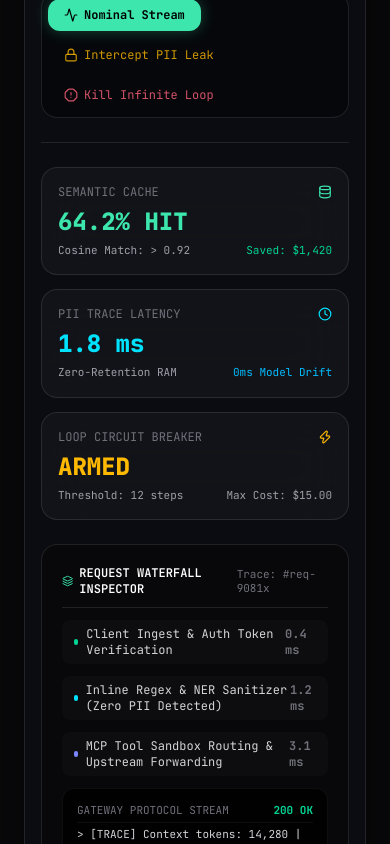
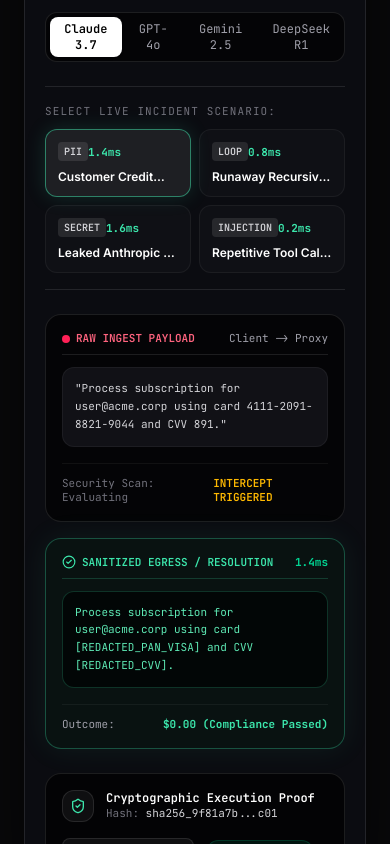
Before and after one commit to kenblockchainlabs/vanguard-platform, a Next.js app: page / in a window 390 px wide. Shown: the part 4020-4864 px from the top of the page. Built offline with nearby package versions, Linux system fonts and the light colour scheme.

Commit message:
feat: upgrade GuardrailSimulator to simple & powerful incident cockpit with interactive preset scenarios

```diff
--- a/components/GuardrailSimulator.tsx
+++ b/components/GuardrailSimulator.tsx
@@ -13,200 +13,228 @@
   Clock,
   Sparkles,
   ArrowRight,
-  Database
+  Database,
+  Cpu,
+  RefreshCw,
+  Copy,
+  Check
 } from "lucide-react";
 
+interface PresetScenario {
+  id: string;
+  name: string;
+  type: "PII" | "LOOP" | "SECRET" | "INJECTION";
+  prompt: string;
+  sanitized: string;
+  actionTaken: string;
+  timeMs: string;
+  costSaved: string;
+  hash: string;
+}
+
+const PRESETS: PresetScenario[] = [
+  {
+    id: "pan",
+    name: "Customer Credit Card (PAN)",
+    type: "PII",
+    prompt: "Process subscription for user@acme.corp using card 4111-2091-8821-9044 and CVV 891.",
+    sanitized: "Process subscription for user@acme.corp using card [REDACTED_PAN_VISA] and CVV [REDACTED_CVV].",
+    actionTaken: "Zero-retention regex & NER masked sensitive financial tokens before model egress.",
+    timeMs: "1.4ms",
+    costSaved: "$0.00 (Compliance Passed)",
+    hash: "sha256_9f81a7b...c01"
+  },
+  {
+    id: "loop",
+    name: "Runaway Recursive Tool Loop",
+    type: "LOOP",
+    prompt: "Agent #04 calling 'fetch_schema()' in recursion loop at depth 13 without state divergence.",
+    sanitized: "[EXECUTION_HALTED] Maximum recursion threshold reached (12 iterations). Circuit breaker tripped.",
+    actionTaken: "Automated circuit breaker intercepted execution loop. Terminated before runaway token overshoot.",
+    timeMs: "0.8ms",
+    costSaved: "$340.20 USD Prevented",
+    hash: "sha256_3b02e1c...7d9"
+  },
+  {
+    id: "api_key",
+    name: "Leaked Anthropic / OpenAI API Key",
+    type: "SECRET",
+    prompt: "Deploy proxy with upstream key sk-ant-api03-K92mZ018xZaA9910Lqpz912 and db_pass: SuperSecretP@ss!",
+    sanitized: "Deploy proxy with upstream key [REDACTED_SECRET_APIKEY] and db_pass: [REDACTED_CREDENTIAL].",
+    actionTaken: "Entropy scanner detected high-entropy private key. Scrubbed in-memory with zero disk writes.",
+    timeMs: "1.6ms",
+    costSaved: "Zero Secret Leakage",
+    hash: "sha256_8801d4a...11e"
+  },
+  {
+    id: "cache",
+    name: "Repetitive Tool Call (Semantic Cache)",
+    type: "INJECTION",
+    prompt: "Summarize Q3 financial metrics for APAC region and compare variance with previous quarter.",
+    sanitized: "[CACHE_HIT] Cosine similarity 0.942. Served from memory without upstream model forwarding.",
+    actionTaken: "Direct memory return. Zero latency, zero token consumption on upstream provider.",
+    timeMs: "0.2ms",
+    costSaved: "$0.45 per query (100% saved)",
+    hash: "sha256_11b89fa...aa4"
+  }
+];
+
 export default function GuardrailSimulator() {
-  const [activeScenario, setActiveScenario] = useState<"NORMAL" | "PII_LEAK" | "INFINITE_LOOP">("NORMAL");
+  const [selectedPreset, setSelectedPreset] = useState<PresetScenario>(PRESETS[0]);
+  const [activeModel, setActiveModel] = useState<string>("Claude 3.7 Sonnet");
+  const [copied, setCopied] = useState(false);
+
+  const copyReceipt = () => {
+    navigator.clipboard.writeText(selectedPreset.hash);
+    setCopied(true);
+    setTimeout(() => setCopied(false), 2000);
+  };
 
   return (
-    <div className="w-full max-w-5xl mx-auto rounded-3xl border border-white/10 bg-[#0C0D12]/95 backdrop-blur-2xl p-4 sm:p-7 shadow-[0_20px_80px_-20px_rgba(0,0,0,0.8)] font-sans">
+    <div className="w-full max-w-5xl mx-auto rounded-3xl border border-white/10 bg-[#0C0D12]/95 backdrop-blur-2xl p-5 sm:p-8 shadow-[0_30px_100px_-20px_rgba(0,0,0,0.9)] font-sans">
 
-      {/* Top Header & Scenario Toggle Bar */}
-      <div className="flex flex-col lg:flex-row lg:items-center justify-between pb-6 border-b border-white/10 gap-4">
+      {/* Top Header */}
+      <div className="flex flex-col sm:flex-row sm:items-center justify-between pb-6 border-b border-white/10 gap-4">
         <div>
           <div className="flex items-center gap-2">
-            <span className="h-2 w-2 rounded-full bg-[#3CE6AC] animate-ping" />
+            <span className="w-2 h-2 rounded-full bg-[#3CE6AC] animate-ping" />
             <span className="font-mono text-xs uppercase tracking-wider text-[#3CE6AC] font-semibold">
-              LIVE GATEWAY PROXY V2.4 // ACTIVE SHIELD
+              INTERACTIVE GUARDRAIL PLAYGROUND // V2.4
             </span>
           </div>
           <h3 className="text-xl sm:text-2xl font-bold text-white mt-1">
-            Agent Execution & Guardrail Pipeline
+            Live Agent Execution & Intercept Cockpit
           </h3>
           <p className="text-xs text-zinc-400 font-mono mt-0.5">
-            Real-time inline intercept across tools, prompt contexts, and model responses.
+            Test how Vanguard isolates PII, breaks infinite loops, and caches repetitive agent calls in real-time.
           </p>
         </div>
 
-        {/* Apple-grade Interactive Scenario Pill Buttons */}
-        <div className="flex flex-wrap items-center gap-2 bg-black/40 p-1.5 rounded-2xl border border-white/10">
+        {/* Model Switcher Pill */}
+        <div className="flex items-center gap-1.5 p-1 rounded-xl bg-black/60 border border-white/10 text-xs font-mono">
+          {["Claude 3.7", "GPT-4o", "Gemini 2.5", "DeepSeek R1"].map((m) => (
             <button
-            onClick={() => setActiveScenario("NORMAL")}
-            className={`px-4 py-2 rounded-xl text-xs font-mono transition cursor-pointer flex items-center gap-1.5 ${
-              activeScenario === "NORMAL"
-                ? "bg-[#3CE6AC] text-black font-bold shadow-[0_0_15px_rgba(60,230,172,0.3)]"
-                : "text-zinc-400 hover:text-white hover:bg-white/5"
+              key={m}
+              onClick={() => setActiveModel(m)}
+              className={`px-2.5 py-1 rounded-lg transition cursor-pointer ${
+                activeModel.includes(m.split(" ")[0])
+                  ? "bg-white text-black font-semibold shadow-sm"
+                  : "text-zinc-400 hover:text-white"
               }`}
             >
-            <Activity className="w-3.5 h-3.5" />
-            Nominal Stream
+              {m}
             </button>
-          <button
-            onClick={() => setActiveScenario("PII_LEAK")}
-            className={`px-4 py-2 rounded-xl text-xs font-mono transition cursor-pointer flex items-center gap-1.5 ${
-              activeScenario === "PII_LEAK"
-                ? "bg-amber-400 text-black font-bold shadow-[0_0_15px_rgba(251,191,36,0.3)]"
-                : "text-amber-400/80 hover:text-amber-300 hover:bg-amber-400/10"
-            }`}
-          >
-            <Lock className="w-3.5 h-3.5" />
-            Intercept PII Leak
-          </button>
-          <button
-            onClick={() => setActiveScenario("INFINITE_LOOP")}
-            className={`px-4 py-2 rounded-xl text-xs font-mono transition cursor-pointer flex items-center gap-1.5 ${
-              activeScenario === "INFINITE_LOOP"
-                ? "bg-rose-500 text-white font-bold shadow-[0_0_15px_rgba(244,63,94,0.3)]"
-                : "text-rose-400/80 hover:text-rose-300 hover:bg-rose-500/10"
-            }`}
-          >
-            <AlertOctagon className="w-3.5 h-3.5" />
-            Kill Infinite Loop
-          </button>
+          ))}
         </div>
       </div>
 
-      {/* Main Grid: Responsive & Clean (No Tumpuk-tumpuk di Mobile) */}
-      <div className="grid grid-cols-1 lg:grid-cols-12 gap-6 mt-6">
-
-        {/* Left Column: 3 Metric Cards (Clean Spacing) */}
-        <div className="lg:col-span-4 space-y-3.5 font-mono">
-          <div className="p-4 rounded-2xl bg-white/[0.03] border border-white/10 backdrop-blur-xl">
-            <div className="flex items-center justify-between text-zinc-500 text-xs">
-              <span>SEMANTIC CACHE</span>
-              <Database className="w-3.5 h-3.5 text-[#3CE6AC]" />
+      {/* Preset Selector Strip (Simple & Powerful) */}
+      <div className="py-4 border-b border-white/10">
+        <span className="text-[11px] font-mono text-zinc-500 uppercase tracking-widest block mb-2.5">
+          Select Live Incident Scenario:
+        </span>
+        <div className="grid grid-cols-2 sm:grid-cols-4 gap-2">
+          {PRESETS.map((preset) => (
+            <button
+              key={preset.id}
+              onClick={() => setSelectedPreset(preset)}
+              className={`p-3 rounded-xl border text-left transition-all duration-200 cursor-pointer flex flex-col justify-between ${
+                selectedPreset.id === preset.id
+                  ? "bg-white/[0.08] border-[#3CE6AC]/50 text-white shadow-[0_0_20px_rgba(60,230,172,0.15)]"
+                  : "bg-white/[0.02] border-white/5 text-zinc-400 hover:bg-white/[0.04] hover:text-zinc-200"
+              }`}
+            >
+              <div className="flex items-center justify-between mb-1">
+                <span className="font-mono text-[10px] px-1.5 py-0.5 rounded bg-white/10 text-zinc-300 font-semibold">
+                  {preset.type}
+                </span>
+                <span className="text-[11px] font-mono text-[#3CE6AC] font-bold">
+                  {preset.timeMs}
+                </span>
               </div>
-            <div className="text-2xl font-black text-[#3CE6AC] mt-1.5">64.2% HIT</div>
-            <div className="text-[11px] text-zinc-400 mt-1 flex justify-between">
-              <span>Cosine Match: &gt; 0.92</span>
-              <span className="text-emerald-400">Saved: $1,420</span>
+              <span className="text-xs font-semibold text-white leading-tight mt-1 line-clamp-1">
+                {preset.name}
+              </span>
+            </button>
+          ))}
         </div>
       </div>
 
-          <div className="p-4 rounded-2xl bg-white/[0.03] border border-white/10 backdrop-blur-xl">
-            <div className="flex items-center justify-between text-zinc-500 text-xs">
-              <span>PII TRACE LATENCY</span>
-              <Clock className="w-3.5 h-3.5 text-[#00E3FF]" />
+      {/* Interactive Payload Inspector (Before vs After) */}
+      <div className="grid grid-cols-1 md:grid-cols-2 gap-4 my-6 font-mono text-xs">
+
+        {/* RAW AGENT INGEST */}
+        <div className="p-4 rounded-2xl bg-black/60 border border-white/10 flex flex-col justify-between">
+          <div>
+            <div className="flex items-center justify-between pb-2 border-b border-white/10 text-zinc-400 text-[11px]">
+              <span className="flex items-center gap-1.5 text-rose-400 font-semibold">
+                <span className="w-2 h-2 rounded-full bg-rose-500" />
+                RAW INGEST PAYLOAD
+              </span>
+              <span>Client -&gt; Proxy</span>
             </div>
-            <div className="text-2xl font-black text-[#00E3FF] mt-1.5">1.8 ms</div>
-            <div className="text-[11px] text-zinc-400 mt-1 flex justify-between">
-              <span>Zero-Retention RAM</span>
-              <span className="text-sky-400">0ms Model Drift</span>
+            <p className="mt-3 text-zinc-300 leading-relaxed bg-[#111116] p-3 rounded-xl border border-white/5 text-[11px]">
+              &quot;{selectedPreset.prompt}&quot;
+            </p>
+          </div>
+          <div className="mt-4 pt-3 border-t border-white/5 flex items-center justify-between text-[11px] text-zinc-500">
+            <span>Security Scan: Evaluating</span>
+            <span className="text-amber-400 font-semibold">INTERCEPT TRIGGERED</span>
           </div>
         </div>
 
-          <div className="p-4 rounded-2xl bg-white/[0.03] border border-white/10 backdrop-blur-xl">
-            <div className="flex items-center justify-between text-zinc-500 text-xs">
-              <span>LOOP CIRCUIT BREAKER</span>
-              <Zap className="w-3.5 h-3.5 text-amber-400" />
+        {/* VANGUARD DETERMINISTIC SANITIZED OUTPUT */}
+        <div className="p-4 rounded-2xl bg-[#091512]/80 border border-[#3CE6AC]/30 flex flex-col justify-between relative overflow-hidden shadow-[0_0_30px_rgba(60,230,172,0.08)]">
+          <div>
+            <div className="flex items-center justify-between pb-2 border-b border-[#3CE6AC]/20 text-[#3CE6AC] text-[11px]">
+              <span className="flex items-center gap-1.5 font-semibold">
+                <CheckCircle2 className="w-3.5 h-3.5 text-[#3CE6AC]" />
+                SANITIZED EGRESS / RESOLUTION
+              </span>
+              <span className="text-emerald-400 font-bold">{selectedPreset.timeMs}</span>
             </div>
-            <div className="text-2xl font-black text-amber-400 mt-1.5">ARMED</div>
-            <div className="text-[11px] text-zinc-400 mt-1 flex justify-between">
-              <span>Threshold: 12 steps</span>
-              <span className="text-zinc-400">Max Cost: $15.00</span>
+            <p className="mt-3 text-emerald-300 leading-relaxed bg-black/60 p-3 rounded-xl border border-[#3CE6AC]/20 text-[11px]">
+              {selectedPreset.sanitized}
+            </p>
+          </div>
+          <div className="mt-4 pt-3 border-t border-white/5 flex items-center justify-between text-[11px]">
+            <span className="text-zinc-400">Outcome:</span>
+            <span className="text-[#3CE6AC] font-bold">{selectedPreset.costSaved}</span>
+          </div>
+        </div>
+
+      </div>
+
+      {/* Real-Time Telemetry & Forensic Receipt Bar */}
+      <div className="p-4 rounded-2xl bg-black/70 border border-white/10 font-mono text-xs flex flex-col sm:flex-row sm:items-center justify-between gap-4">
+        <div className="flex items-center gap-3">
+          <div className="w-8 h-8 rounded-xl bg-white/5 border border-white/10 flex items-center justify-center text-[#3CE6AC]">
+            <ShieldCheck className="w-4 h-4" />
+          </div>
+          <div>
+            <div className="text-white font-semibold text-xs">
+              Cryptographic Execution Proof
+            </div>
+            <div className="text-zinc-500 text-[11px]">
+              Hash: <span className="text-zinc-300">{selectedPreset.hash}</span>
             </div>
           </div>
         </div>
 
-        {/* Right Column: Interactive Waterfall & Dynamic Terminal */}
-        <div className="lg:col-span-8 flex flex-col justify-between space-y-4">
-
-          {/* Request Waterfall Container */}
-          <div className="p-5 rounded-2xl bg-[#08080B]/90 border border-white/10 font-mono text-xs space-y-3">
-            <div className="text-zinc-400 pb-2.5 border-b border-white/10 flex items-center justify-between">
-              <span className="flex items-center gap-1.5 text-white font-semibold">
-                <Layers className="w-3.5 h-3.5 text-[#3CE6AC]" />
-                REQUEST WATERFALL INSPECTOR
+        <div className="flex items-center gap-3">
+          <button
+            onClick={copyReceipt}
+            className="flex items-center gap-1.5 px-3 py-1.5 rounded-lg bg-white/5 hover:bg-white/10 text-zinc-300 hover:text-white border border-white/10 transition cursor-pointer text-xs"
+          >
+            {copied ? <Check className="w-3.5 h-3.5 text-emerald-400" /> : <Copy className="w-3.5 h-3.5" />}
+            <span>{copied ? "Hash Copied!" : "Copy Receipt"}</span>
+          </button>
+          <span className="text-[11px] text-emerald-400 font-semibold px-2.5 py-1 rounded-full bg-emerald-500/10 border border-emerald-500/20">
+            SOC2 Verified
           </span>
-              <span className="text-zinc-500 text-[11px]">Trace: #req-9081x</span>
-            </div>
-
-            {/* Step 1: Ingest */}
-            <div className="flex items-center justify-between py-1.5 px-3 rounded-lg bg-white/[0.02]">
-              <span className="flex items-center gap-2 text-zinc-300">
-                <span className="w-1.5 h-1.5 rounded-full bg-emerald-400" />
-                Client Ingest & Auth Token Verification
-              </span>
-              <span className="text-zinc-500 font-bold">0.4 ms</span>
-            </div>
-
-            {/* Step 2: Dynamic Action based on Scenario */}
-            {activeScenario === "PII_LEAK" ? (
-              <div className="p-3.5 rounded-xl bg-amber-500/10 border border-amber-500/30 text-amber-300 space-y-1.5 shadow-lg">
-                <div className="font-bold flex items-center gap-2">
-                  <Lock className="w-4 h-4 text-amber-400" />
-                  [GATEWAY ACTION] Sensitive Payload Intercepted (1.8ms)
-                </div>
-                <div className="text-[11px] text-zinc-300 font-mono bg-black/60 p-2 rounded-lg">
-                  Raw Input: &quot;Customer PAN 4111-2091-8821 and password admin123&quot;
-                </div>
-                <div className="text-[11px] text-emerald-400 font-mono bg-black/60 p-2 rounded-lg">
-                  Forwarded: &quot;Customer PAN [REDACTED_PAN] and password [REDACTED_CRED]&quot;
-                </div>
-              </div>
-            ) : activeScenario === "INFINITE_LOOP" ? (
-              <div className="p-3.5 rounded-xl bg-rose-500/10 border border-rose-500/30 text-rose-300 space-y-1.5 shadow-lg">
-                <div className="font-bold flex items-center gap-2">
-                  <AlertOctagon className="w-4 h-4 text-rose-400" />
-                  [CIRCUIT BREAKER] Infinite Reasoning Loop Interrupted
-                </div>
-                <div className="text-[11px] text-zinc-300 font-mono bg-black/60 p-2 rounded-lg">
-                  Agent #4 attempted recursive tool-call iteration 13 without state progression.
-                </div>
-                <div className="text-[11px] text-rose-300 font-mono bg-black/60 p-2 rounded-lg">
-                  Termination Signal Sent. Prevented estimated overshoot: $340.20 USD.
-                </div>
-              </div>
-            ) : (
-              <div className="flex items-center justify-between py-1.5 px-3 rounded-lg bg-white/[0.02]">
-                <span className="flex items-center gap-2 text-zinc-300">
-                  <span className="w-1.5 h-1.5 rounded-full bg-[#00E3FF]" />
-                  Inline Regex & NER Sanitizer (Zero PII Detected)
-                </span>
-                <span className="text-zinc-500 font-bold">1.2 ms</span>
-              </div>
-            )}
-
-            {/* Step 3: MCP Protocol & Upstream Forward */}
-            <div className="flex items-center justify-between py-1.5 px-3 rounded-lg bg-white/[0.02]">
-              <span className="flex items-center gap-2 text-zinc-300">
-                <span className="w-1.5 h-1.5 rounded-full bg-indigo-400" />
-                MCP Tool Sandbox Routing & Upstream Forwarding
-              </span>
-              <span className="text-zinc-500 font-bold">3.1 ms</span>
-            </div>
-
-            {/* Terminal Live Trace Log */}
-            <div className="mt-3 p-3.5 rounded-xl bg-black/80 border border-white/5 font-mono text-[11px] text-zinc-400 space-y-1">
-              <div className="text-zinc-500 pb-1 border-b border-white/5 flex justify-between">
-                <span>GATEWAY PROTOCOL STREAM</span>
-                <span className="text-emerald-400 font-bold">200 OK</span>
-              </div>
-              <p className="text-zinc-300">
-                &gt; [TRACE] Context tokens: 14,280 | Completion tokens: 412
-              </p>
-              <p className="text-zinc-400">
-                &gt; [ROUTING] Protocol: Universal MCP Proxy / SSE streaming active
-              </p>
-              <p className="text-[#3CE6AC]">
-                &gt; [AUDIT] Cryptographic Hash: sha256_e801b7a...902c (Saved in Client Vault)
-              </p>
-            </div>
         </div>
       </div>
 
     </div>
-    </div>
   );
 }
```
Lines whose indentation alone changed are shown as unchanged.
